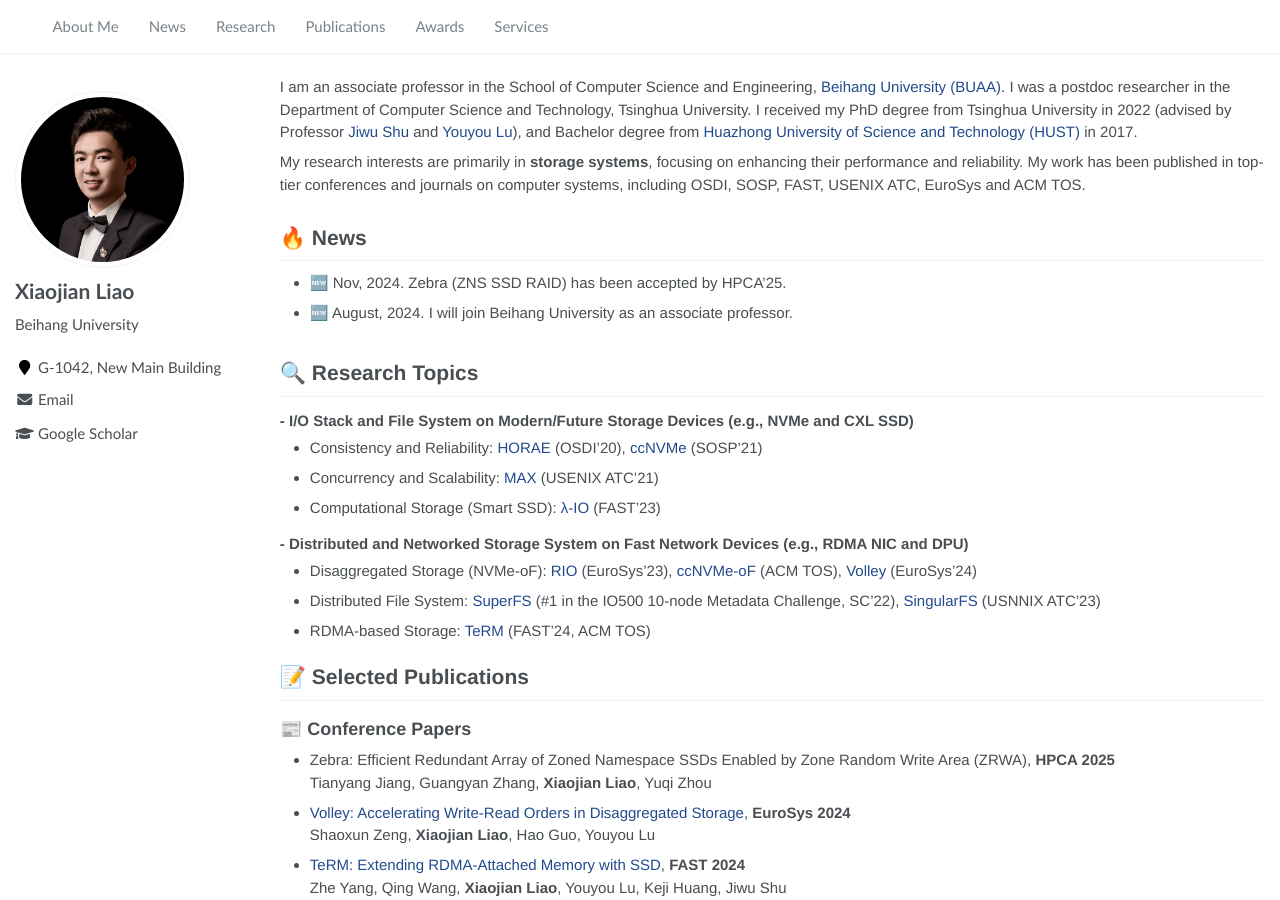
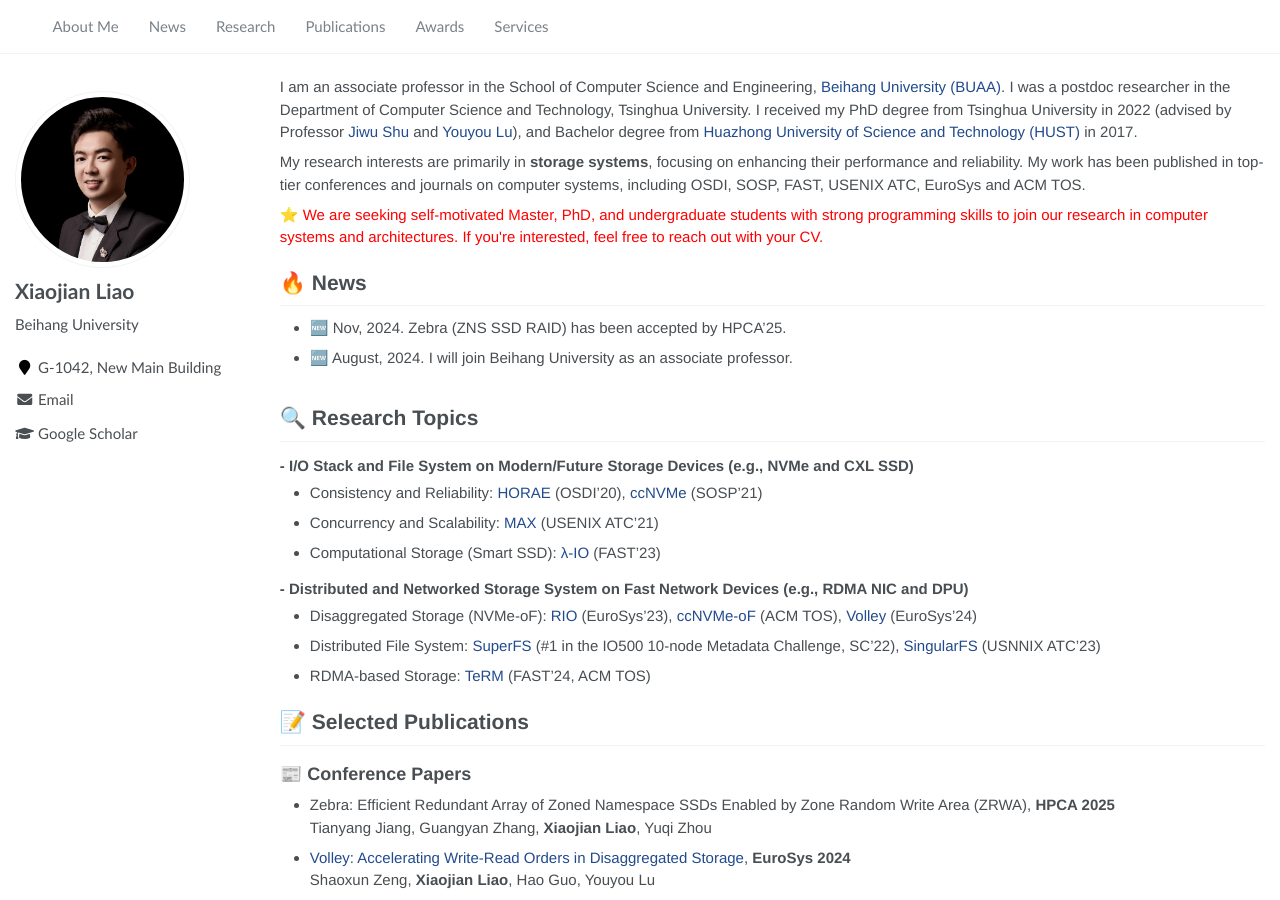
Before and after one commit to liaoxiaojian/liaoxiaojian.github.io, a Jekyll site: the page built from _pages/about.md, in a window 1280 px wide and 900 px high. Built offline with Jekyll 4.4.1, drawn with Linux system fonts in a browser that asks for light colours.

Commit message:
Update about.md
prospective students

```diff
--- a/_pages/about.md
+++ b/_pages/about.md
@@ -16,6 +16,8 @@ I received my PhD degree from Tsinghua University in 2022 (advised by Professor
 
 My research interests are primarily in **storage systems**, focusing on enhancing their performance and reliability.
 My work has been published in top-tier conferences and journals on computer systems, including OSDI, SOSP, FAST, USENIX ATC, EuroSys and ACM TOS.
+
+<font color="red">⭐ We are seeking self-motivated Master, PhD, and undergraduate students with strong programming skills to join our research in computer systems and architectures. If you're interested, feel free to reach out with your CV.</font>
 
 <span class='anchor' id='news'></span>
 
```
